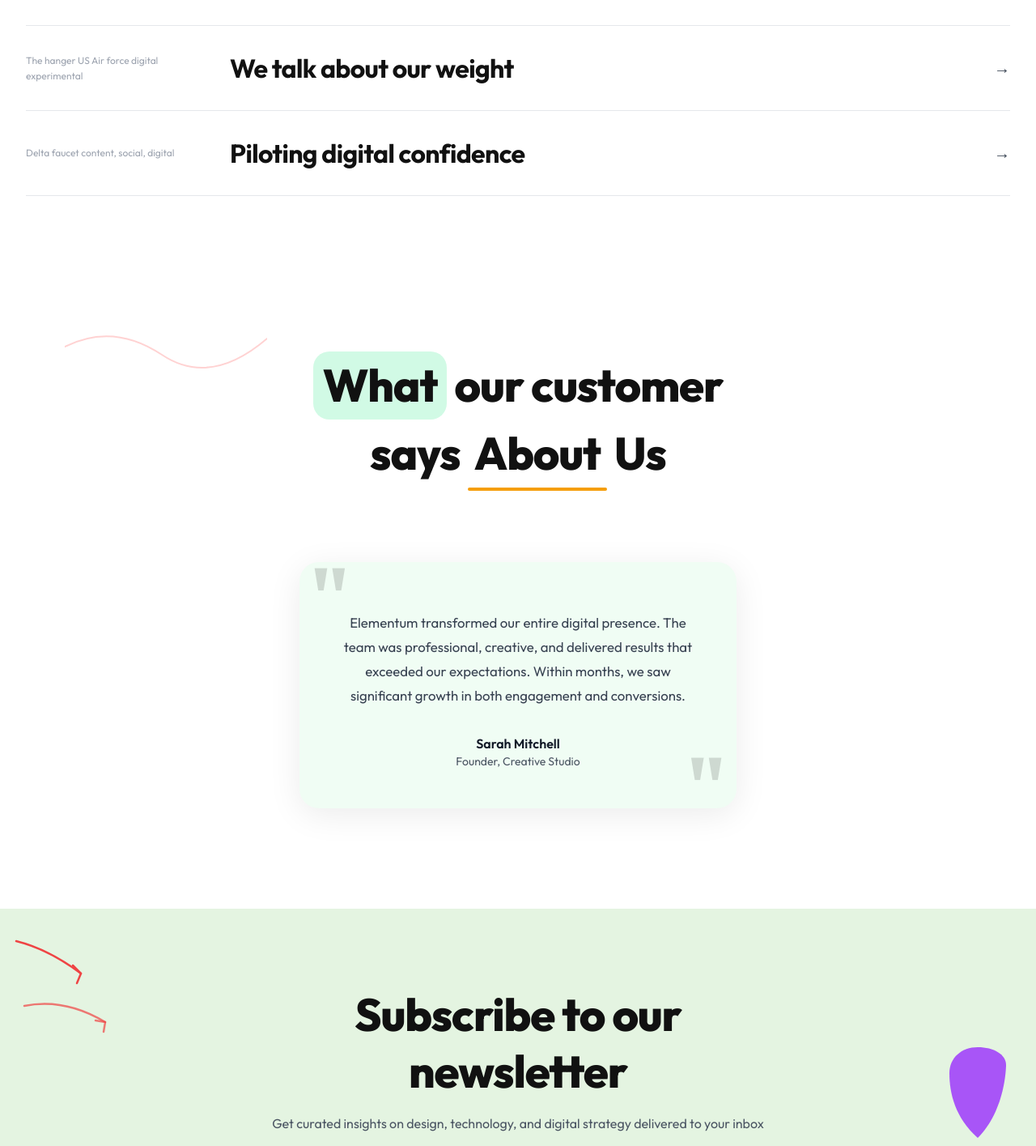
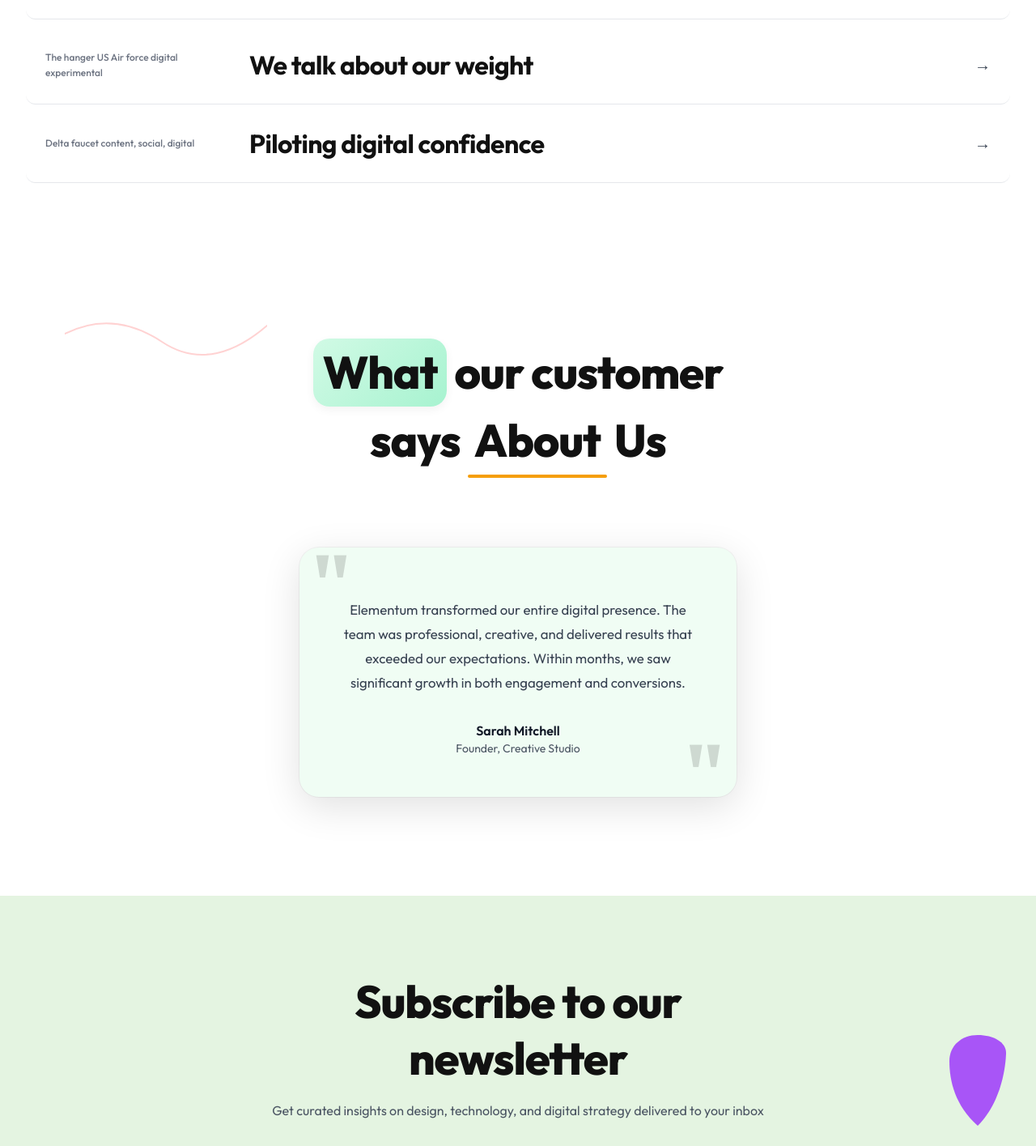
Before and after one commit to ayushman1413/Elementum, a React (Vite) app: page / in a window 1280 px wide. Shown: the part 2381-3796 px from the top of the page at 81% size. Built offline with nearby package versions, Linux system fonts and the light colour scheme.

Commit message:
code completed

```diff
--- a/src/components/About.jsx
+++ b/src/components/About.jsx
@@ -69,7 +69,7 @@ export default function About() {
               We are a team of strategists, designers communicators, researchers. Together, we belive that progress only happens when you refuse to play things safe.
             </p>
 
-            <a href="#services" className="inline-block font-medium text-gray-900 hover:text-gray-600 transition-colors">
+            <a href="#services" className="inline-block font-medium text-gray-900 hover:text-red-500 transition-all duration-300 hover:translate-x-1">
               Read more →
             </a>
           </div>
@@ -89,7 +89,7 @@ export default function About() {
             />
 
             <div
-              className="relative z-10 rounded-full overflow-hidden"
+              className="relative z-10 rounded-full overflow-hidden transition-all duration-300 hover:shadow-2xl"
               style={{
                 width: 'clamp(260px, 35vw, 400px)',
                 height: 'clamp(260px, 35vw, 400px)',
@@ -99,7 +99,7 @@ export default function About() {
               <img
                 src="https://images.unsplash.com/photo-1552664730-d307ca884978?w=600&h=600&fit=crop"
                 alt="Team collaboration"
-                className="w-full h-full object-cover"
+                className="w-full h-full object-cover transition-transform duration-500 hover:scale-110"
               />
             </div>
           </div>
--- a/src/components/Features.jsx
+++ b/src/components/Features.jsx
@@ -60,16 +60,17 @@ export default function Features() {
               </svg>
 
               <div
-                className="relative rounded-full overflow-hidden"
+                className="relative rounded-full overflow-hidden transition-all duration-300 hover:shadow-2xl hover:shadow-red-400/40"
                 style={{
                   width: '100%',
                   height: '100%',
+                  zIndex: 10,
                 }}
               >
                 <img
                   src="https://images.unsplash.com/photo-1552664730-d307ca884978?w=600&h=600&fit=crop"
                   alt="Team collaboration"
-                  className="w-full h-full object-cover"
+                  className="w-full h-full object-cover transition-transform duration-500 hover:scale-110"
                 />
               </div>
             </div>
--- a/src/components/Newsletter.jsx
+++ b/src/components/Newsletter.jsx
@@ -33,46 +33,6 @@ export default function Newsletter() {
           opacity="0.2"
         />
       </svg>
-      <svg
-        className="absolute left-0 top-0 pointer-events-none hidden lg:block"
-        width="240"
-        height="200"
-        viewBox="0 0 240 200"
-        fill="none"
-      >
-        <path
-          d="M20 40 Q60 50 100 80"
-          stroke="#ef4444"
-          strokeWidth="2.5"
-          strokeLinecap="round"
-          fill="none"
-        />
-        <path
-          d="M100 80 L90 70 M100 80 L95 92"
-          stroke="#ef4444"
-          strokeWidth="2.5"
-          strokeLinecap="round"
-          fill="none"
-        />
-
-        <path
-          d="M30 120 Q80 110 130 140"
-          stroke="#ef4444"
-          strokeWidth="2.5"
-          strokeLinecap="round"
-          fill="none"
-          opacity="0.7"
-        />
-        <path
-          d="M130 140 L118 138 M130 140 L128 152"
-          stroke="#ef4444"
-          strokeWidth="2.5"
-          strokeLinecap="round"
-          fill="none"
-          opacity="0.7"
-        />
-      </svg>
-
       <div className="absolute right-8 top-1/2 -translate-y-1/2 pointer-events-none hidden lg:block">
         <svg width="80" height="120" viewBox="0 0 80 120" fill="none">
           <path
@@ -102,12 +62,12 @@ export default function Newsletter() {
           <input
             type="email"
             placeholder="Enter your email"
-            className="flex-1 px-6 py-3 rounded-full border-none focus:outline-none bg-white shadow-sm hover:shadow-md transition-shadow"
+            className="flex-1 px-6 py-3 rounded-full border border-gray-200 focus:outline-none bg-white shadow-md hover:shadow-lg transition-all duration-300 focus:border-red-400 focus:shadow-lg focus:shadow-red-200"
             required
           />
           <button
             type="submit"
-            className="px-8 py-3 bg-gray-900 text-white rounded-full font-semibold hover:bg-gray-800 transition-all duration-300 hover:shadow-lg hover:scale-105 whitespace-nowrap"
+            className="px-8 py-3 bg-gradient-to-r from-gray-900 to-gray-800 text-white rounded-full font-semibold hover:from-gray-800 hover:to-gray-700 transition-all duration-300 hover:shadow-lg hover:shadow-red-400/30 hover:scale-105 whitespace-nowrap"
           >
             Subscribe Now
           </button>
--- a/src/components/Services.jsx
+++ b/src/components/Services.jsx
@@ -77,7 +77,7 @@ export default function Services() {
               className="service-row"
               style={{ transitionDelay: `${i * 0.1}s` }}
             >
-              <p className="service-meta text-xs text-gray-400 leading-relaxed" style={{ maxWidth: 200 }}>
+              <p className="service-meta text-xs text-gray-500 leading-relaxed font-medium" style={{ maxWidth: 200 }}>
                 {svc.meta}
               </p>
 
--- a/src/index.css
+++ b/src/index.css
@@ -37,6 +37,31 @@ body {
 @keyframes squiggle {
   0%, 100% { stroke-dashoffset: 0; }
   50%       { stroke-dashoffset: 20; }
+}
+
+@keyframes spin {
+  from { transform: rotate(0deg); }
+  to { transform: rotate(360deg); }
+}
+
+@keyframes pulse-glow {
+  0%, 100% { box-shadow: 0 0 0 0 rgba(239, 68, 68, 0.7); }
+  50% { box-shadow: 0 0 0 10px rgba(239, 68, 68, 0); }
+}
+
+@keyframes shimmer {
+  0% { background-position: -1000px 0; }
+  100% { background-position: 1000px 0; }
+}
+
+@keyframes bounce-slow {
+  0%, 100% { transform: translateY(0); }
+  50% { transform: translateY(-10px); }
+}
+
+@keyframes glow-text {
+  0%, 100% { text-shadow: 0 0 5px rgba(239, 68, 68, 0.3); }
+  50% { text-shadow: 0 0 15px rgba(239, 68, 68, 0.6); }
 }
 
 .reveal {
@@ -156,28 +181,41 @@ body {
   padding: 28px 0;
   border-bottom: 1px solid #e5e7eb;
   cursor: pointer;
-  transition: background 0.2s ease;
+  transition: all 0.3s cubic-bezier(0.34, 1.56, 0.64, 1);
   gap: 2rem;
+  border-radius: 12px;
+  padding: 24px;
+  margin: 8px 0;
 }
 
 .service-row:first-child {
   border-top: 1px solid #e5e7eb;
 }
 
-.service-row:hover .service-arrow {
+.service-row:hover {
+  background: linear-gradient(135deg, rgba(239, 68, 68, 0.05), rgba(168, 85, 247, 0.05));
+  border-radius: 12px;
+  box-shadow: 0 8px 24px rgba(239, 68, 68, 0.12);
   transform: translateX(8px);
 }
 
+.service-row:hover .service-arrow {
+  transform: translateX(12px) rotate(45deg);
+  color: #ef4444;
+}
+
 .service-row:hover .service-title {
-  opacity: 0.7;
+  opacity: 1;
+  color: #ef4444;
 }
 
 .service-arrow {
-  transition: transform 0.3s ease;
+  transition: transform 0.3s cubic-bezier(0.34, 1.56, 0.64, 1), color 0.3s ease;
+  font-weight: 600;
 }
 
 .service-title {
-  transition: opacity 0.2s ease;
+  transition: all 0.3s ease;
 }
 
 .profile-circle {
@@ -185,6 +223,13 @@ body {
   object-fit: cover;
   border: 3px solid #fff;
   display: block;
+  box-shadow: 0 8px 20px rgba(0, 0, 0, 0.15);
+  transition: all 0.3s cubic-bezier(0.34, 1.56, 0.64, 1);
+}
+
+.profile-circle:hover {
+  transform: scale(1.08);
+  box-shadow: 0 12px 35px rgba(239, 68, 68, 0.2);
 }
 
 .profile-circle.floating {
@@ -197,7 +242,7 @@ body {
   color: #333;
   text-decoration: none;
   font-weight: 500;
-  transition: all 0.3s ease;
+  transition: all 0.3s cubic-bezier(0.34, 1.56, 0.64, 1);
   padding-bottom: 4px;
 }
 
@@ -209,12 +254,12 @@ body {
   width: 0;
   height: 2px;
   background: linear-gradient(90deg, #ef4444, #a855f7);
-  transition: width 0.3s ease;
+  transition: width 0.3s cubic-bezier(0.34, 1.56, 0.64, 1);
 }
 
 .nav-link:hover {
   color: #000;
-  transform: translateY(-2px);
+  transform: translateY(-3px);
 }
 
 .nav-link:hover::after {
@@ -222,7 +267,7 @@ body {
 }
 
 .subscribe-btn {
-  background: #111;
+  background: linear-gradient(135deg, #111, #333);
   color: #fff;
   border: none;
   padding: 14px 36px;
@@ -231,12 +276,30 @@ body {
   font-size: 1rem;
   font-weight: 600;
   cursor: pointer;
-  transition: transform 0.2s ease, box-shadow 0.2s ease;
+  transition: transform 0.3s cubic-bezier(0.34, 1.56, 0.64, 1), box-shadow 0.3s ease, background 0.3s ease;
+  position: relative;
+  overflow: hidden;
+}
+
+.subscribe-btn::before {
+  content: '';
+  position: absolute;
+  top: 0;
+  left: -100%;
+  width: 100%;
+  height: 100%;
+  background: linear-gradient(90deg, transparent, rgba(255,255,255,0.2), transparent);
+  transition: left 0.5s ease;
 }
 
 .subscribe-btn:hover {
-  transform: translateY(-2px);
-  box-shadow: 0 8px 20px rgba(0,0,0,0.25);
+  transform: translateY(-4px) scale(1.05);
+  box-shadow: 0 12px 30px rgba(239, 68, 68, 0.3), 0 0 20px rgba(168, 85, 247, 0.2);
+  background: linear-gradient(135deg, #1a1a1a, #404040);
+}
+
+.subscribe-btn:hover::before {
+  left: 100%;
 }
 
 .badge-v { background: #ec4899; }
@@ -250,15 +313,18 @@ body {
 }
 
 .testimonials-highlight {
-  background: #d1fae5;
+  background: linear-gradient(135deg, #d1fae5, #a7f3d0);
   border-radius: 20px;
   padding: 0 12px;
   display: inline-block;
-  transition: transform 0.3s ease;
+  transition: all 0.3s cubic-bezier(0.34, 1.56, 0.64, 1);
+  box-shadow: 0 4px 12px rgba(0, 0, 0, 0.05);
 }
 
 .testimonials-highlight:hover {
-  transform: scale(1.05);
+  transform: scale(1.08) translateY(-2px);
+  box-shadow: 0 8px 24px rgba(0, 0, 0, 0.12);
+  background: linear-gradient(135deg, #a7f3d0, #6ee7b7);
 }
 
 .testimonials-underline {
@@ -289,8 +355,16 @@ body {
   padding: clamp(32px, 5vw, 48px);
   max-width: 540px;
   text-align: center;
-  box-shadow: 0 8px 40px rgba(0, 0, 0, 0.08);
+  box-shadow: 0 12px 48px rgba(0, 0, 0, 0.12), 0 0 0 1px rgba(0, 0, 0, 0.05);
   position: relative;
+  transition: all 0.3s cubic-bezier(0.34, 1.56, 0.64, 1);
+  border: 2px solid transparent;
+}
+
+.testimonials-card:hover {
+  transform: translateY(-8px) scale(1.02);
+  box-shadow: 0 20px 60px rgba(239, 68, 68, 0.15), 0 0 30px rgba(168, 85, 247, 0.1);
+  border-color: rgba(239, 68, 68, 0.1);
 }
 
 .testimonials-quote-open {
@@ -331,12 +405,13 @@ body {
 }
 
 .hover-glow {
-  transition: all 0.3s ease;
+  transition: all 0.3s cubic-bezier(0.34, 1.56, 0.64, 1);
+  position: relative;
 }
 
 .hover-glow:hover {
-  box-shadow: 0 0 20px rgba(239, 68, 68, 0.3);
-  transform: scale(1.02);
+  box-shadow: 0 0 30px rgba(239, 68, 68, 0.4), 0 0 60px rgba(168, 85, 247, 0.2);
+  transform: scale(1.05) translateY(-4px);
 }
 
 .divider-accent {
```
Also changed, not shown: 5 other files (tests, documents, lock files or other folders).
